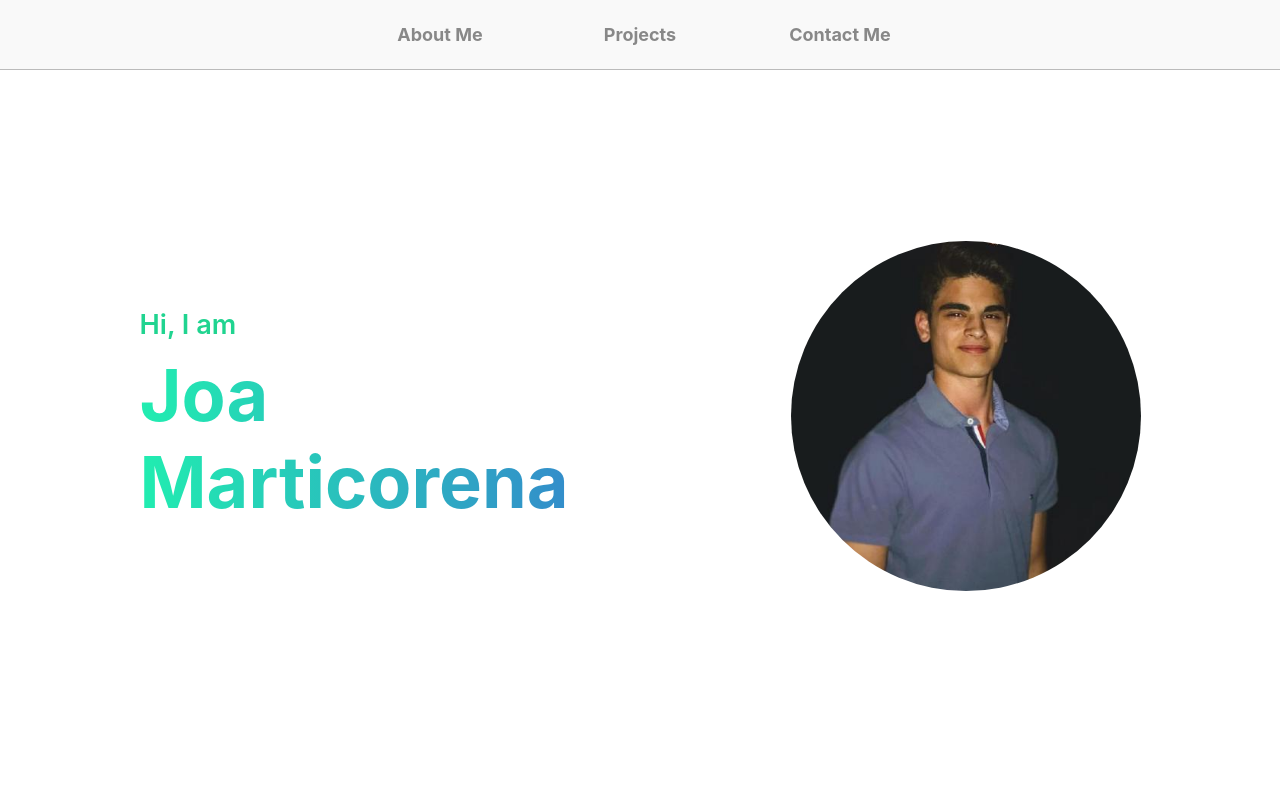
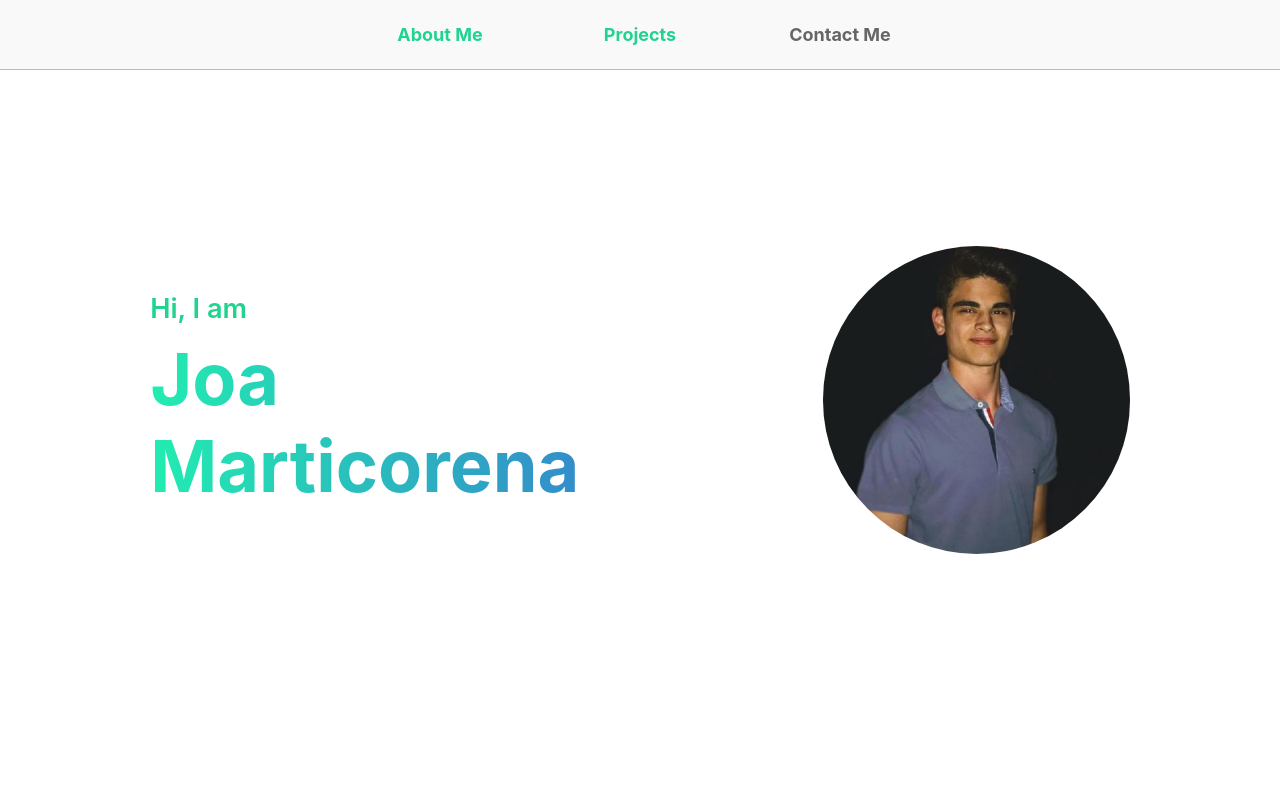
Before and after one commit to joamartico/portfolio, a Next.js app: page / in a window 1280 px wide. Shown: the top 800 px of the page. Built offline with nearby package versions, Linux system fonts and the light colour scheme.

Commit message:
navbar buttons functional and with color if active

```diff
--- a/components/Navbar.js
+++ b/components/Navbar.js
@@ -1,12 +1,27 @@
-import React from "react";
+import React, { useEffect, useState } from "react";
 import styled from "styled-components";
+import "../styles/Home.module.css";
 
-const Navbar = () => {
+const Navbar = ({ isAboutMeActive, isProjectsActive }) => {
+	const [section, setSection] = useState("");
+
+	// useEffect(() => {
+	// 	setActiveUrl(window.location.pathname);
+	// }, [])
+
 	return (
 		<BlurNavBar>
-			<NavButton href="#aboutMe">About Me</NavButton>
-			<NavButton href="#projects" >Projects</NavButton>
-			<NavButton href="#contactMe" >Contact Me</NavButton>
+			<NavButton
+				active={isAboutMeActive}
+				href="#aboutMe"
+				onClick={() => setSection("aboutMe")}
+			>
+				About Me
+			</NavButton>
+			<NavButton active={isProjectsActive} href="#projects">
+				Projects
+			</NavButton>
+			<NavButton href="#contactMe">Contact Me</NavButton>
 		</BlurNavBar>
 	);
 };
@@ -22,7 +37,7 @@ const NavButton = styled.a`
 	width: 25vw;
 	/* background: red; */
 	height: 70%;
-    color: #888;
+	color: ${({active}) => active ? "#20d490" : "#666"};
 	font-size: 75%;
 	font-weight: bold;
 	border-radius: 5px;
@@ -34,7 +49,10 @@ const NavButton = styled.a`
 		background-color: #20d490;
 		color: white;
 	}
-
+	&:target {
+		opacity: 0.8 !important;
+		background: red !important;
+	}
 `;
 
 const BlurNavBar = styled.div`
@@ -59,5 +77,5 @@ const BlurNavBar = styled.div`
 	justify-content: center;
 	font-size: 1.5rem;
 	font-weight: 600;
-	color: #20d490;
+	/* color: #20d490; */
 `;
--- /dev/null
+++ b/hooks/useObserver.js
@@ -0,0 +1,20 @@
+import { useEffect, useMemo, useState } from "react";
+
+export function useObserver(ref) {
+	const [isInViewport, setIsInViewport] = useState(false);
+
+    useEffect(() => {
+        if (!ref.current) return
+        const observer =  new IntersectionObserver(
+            ([entry]) => {
+                // console.log(ref.current.id
+                //      + " is in viewport: ", entry.isIntersecting);
+                setIsInViewport(entry.isIntersecting);
+            }
+        );
+        observer.observe(ref.current);
+        return () => observer.unobserve(ref.current);
+    }, [ref]);
+
+    return isInViewport;
+}
--- a/pages/index.js
+++ b/pages/index.js
@@ -1,11 +1,21 @@
 import Head from "next/head";
 import Image from "next/image";
+import { useRef } from "react";
 import styled, { keyframes } from "styled-components";
 import Navbar from "../components/Navbar";
 import Project from "../components/Project";
-import styles from "../styles/Home.module.css";
+import { useObserver } from "../hooks/useObserver";
 
 export default function Home() {
+	const aboutMeRef = useRef();
+	const projectsRef = useRef();
+
+	const isAboutMeActive = useObserver(aboutMeRef);
+	console.log("is aboutMe in viewport: ", isAboutMeActive);
+
+	const isProjectsActive = useObserver(projectsRef);
+	console.log("is projects in viewport: ", isProjectsActive);
+
 	return (
 		<>
 			<Head>
@@ -22,7 +32,7 @@ export default function Home() {
 					content="3XoSVdS7QLQWutddbE1sJ60XT3mFR-WXrP80V4AharU"
 				/>
 			</Head>
-			<Navbar />
+			<Navbar isAboutMeActive={isAboutMeActive} isProjectsActive={isProjectsActive} />
 			<Main>
 				<Container>
 					<Presentation>
@@ -33,8 +43,9 @@ export default function Home() {
 					<Img src="/profile.jpeg" alt="profile" />
 				</Container>
 
-				<AboutMe id="aboutMe">
-					<Text>About Me</Text>
+				<AboutMe id="aboutMe" >
+
+					<Text ref={aboutMeRef}>About Me</Text>
 					<Description>
 						I am a passionate and creative frontend developer
 						specialized in React.js motivated to grow and create
@@ -89,7 +100,7 @@ export default function Home() {
 					</Slide>
 				</Slider>
 
-				<Projects id="projects">
+				<Projects id="projects" ref={projectsRef}>
 					<Text>Projects</Text>
 
 					<Project
@@ -212,8 +223,9 @@ const Container = styled.div`
 	/* margin-top: 10%; */
 	/* margin-bottom: 20vh; */
 	width: 90%;
-	height: 88vh;
-	/* font-size: 180px; */
+	height: 84vh;
+	/* background: red; */
+
 `;
 
 const Presentation = styled.div`
@@ -233,18 +245,17 @@ const Grid = styled.div`
 
 const Img = styled.img`
 	border-radius: 50%;
-	width: 100%;
-	max-width: 50vw;
-	max-width: 350px;
-
+	/* width: 350px; */
+	width: 24vw;
+	min-width: 250px;
 	//box-shadow: 0px 0px 10000px #20d49060;
 `;
 
 const AboutMe = styled.div`
 	width: 90%;
 	max-width: 1050px;
-	padding-top: 120px;
-
+	padding-top: 100px;
+	margin-top: 100px;
 `;
 
 const Skills = styled.div`
--- a/styles/Home.module.css
+++ b/styles/Home.module.css
@@ -108,3 +108,9 @@
     flex-direction: column;
   }
 }
+
+
+.selected {
+  background-color: #f06 !important;
+
+}
--- a/styles/globals.css
+++ b/styles/globals.css
@@ -17,3 +17,8 @@ a {
 * {
   box-sizing: border-box;
 }
+
+.coso {
+  background-color: #f06;
+
+}
```
Lines whose indentation alone changed are shown as unchanged.
